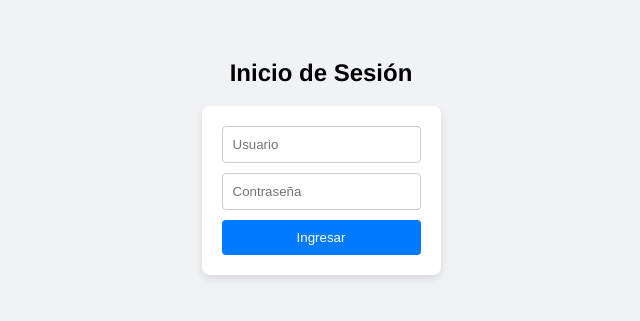
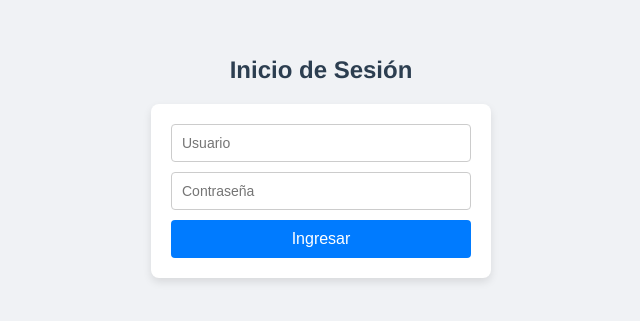
Before and after one commit to yurany637/inventario-frontend, a Vue app: page /login in a window 1280 px wide. Shown: the part 243-564 px from the top of the page, without its empty margins (319-959 px from the left). Built offline with nearby package versions, Linux system fonts and the light colour scheme.

Commit message:
actualizacion login

```diff
--- a/src/components/Login.vue
+++ b/src/components/Login.vue
@@ -2,9 +2,11 @@
   <div class="login-container">
     <h2>Inicio de Sesión</h2>
     <form @submit.prevent="login">
-      <input type="text" v-model="usuario" placeholder="Usuario" required>
+      <input type="text" v-model="username" placeholder="Usuario" required>
       <input type="password" v-model="password" placeholder="Contraseña" required>
-      <button type="submit">Ingresar</button>
+      <button type="submit" :disabled="loading">
+        {{ loading ? 'Verificando...' : 'Ingresar' }}
+      </button>
       <p v-if="error" class="error">{{ error }}</p>
     </form>
   </div>
@@ -17,24 +19,38 @@ export default {
   name: 'LoginView',
   data() {
     return {
-      usuario: '',
+      username: '',
       password: '',
-      error: null
+      error: null,
+      loading: false
     };
   },
   methods: {
     async login() {
+      this.error = null;
+      this.loading = true;
+
       try {
         const response = await axios.post('https://inventarioapp-yhie.onrender.com/api/auth/login', {
-          nombreUsuario: this.usuario,
+          username: this.username,  // ✅ Cambiado de nombreUsuario a username
           password: this.password
         });
 
-        // Simplemente redirigimos al dashboard si el login es exitoso
-        console.log(response.data.mensaje);
-        this.$router.push('/dashboard');
+        if (response.data.mensaje) {
+          console.log('Login exitoso:', response.data.mensaje);
+          this.$router.push('/dashboard');
+        } else if (response.data.error) {
+          this.error = response.data.error;
+        }
       } catch (err) {
-        this.error = 'Usuario o contraseña incorrectos.';
+        console.error('Error en login:', err);
+        if (err.response && err.response.data && err.response.data.error) {
+          this.error = err.response.data.error;
+        } else {
+          this.error = 'Error al conectar con el servidor. Verifica tu conexión.';
+        }
+      } finally {
+        this.loading = false;
       }
     }
   }
@@ -58,6 +74,13 @@ form {
   background-color: #fff;
   border-radius: 8px;
   box-shadow: 0 4px 8px rgba(0, 0, 0, 0.1);
+  min-width: 300px;
+}
+
+h2 {
+  text-align: center;
+  color: #2c3e50;
+  margin-bottom: 20px;
 }
 
 input {
@@ -65,6 +88,12 @@ input {
   padding: 10px;
   border: 1px solid #ccc;
   border-radius: 4px;
+  font-size: 14px;
+}
+
+input:focus {
+  outline: none;
+  border-color: #007bff;
 }
 
 button {
@@ -74,10 +103,27 @@ button {
   border: none;
   border-radius: 4px;
   cursor: pointer;
+  font-size: 16px;
+  transition: background-color 0.3s;
+}
+
+button:hover:not(:disabled) {
+  background-color: #0056b3;
+}
+
+button:disabled {
+  background-color: #6c757d;
+  cursor: not-allowed;
 }
 
 .error {
-  color: red;
+  color: #dc3545;
   margin-top: 10px;
+  text-align: center;
+  font-size: 14px;
+  background-color: #f8d7da;
+  padding: 10px;
+  border-radius: 4px;
+  border: 1px solid #f5c6cb;
 }
 </style>
```
